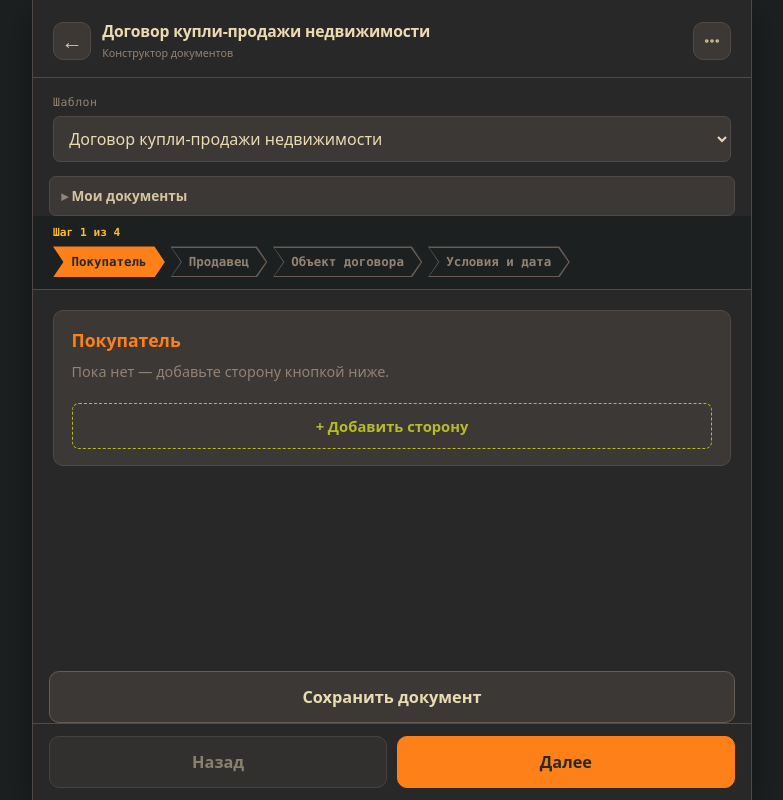
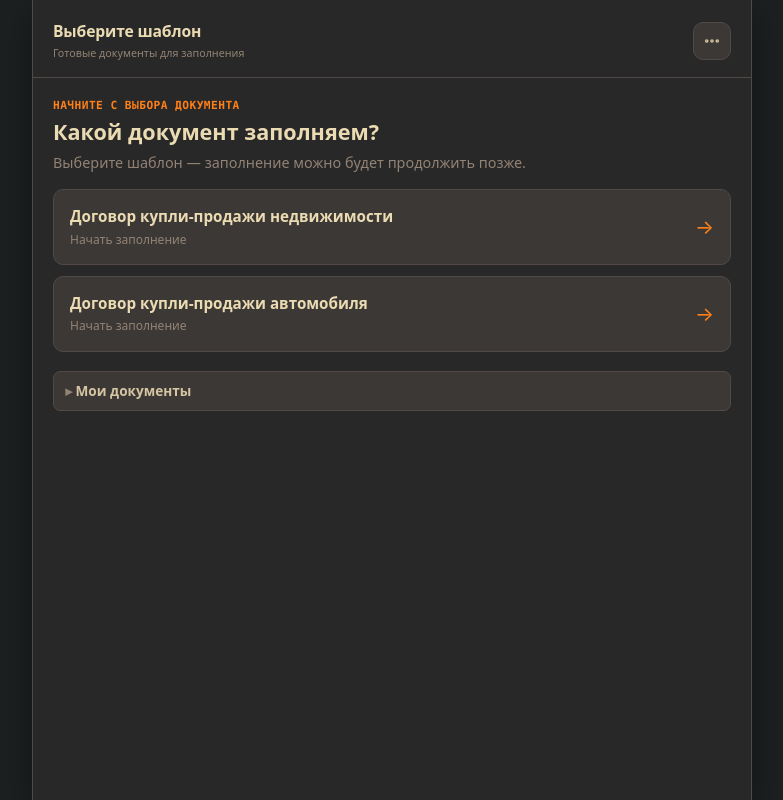
Before and after one commit to wilful/This-docs, a website built with Vite: page index.html in a window 1280 px wide. Shown: the whole page, without its empty margins (248-1031 px from the left). Built offline with nearby package versions, Linux system fonts and the light colour scheme; what @myriaddreamin/typst.ts would draw is missing.

Commit message:
Добавить стартовый экран выбора шаблона

```diff
--- a/index.html
+++ b/index.html
@@ -8,10 +8,10 @@
   <body>
     <div class="wrap">
       <header>
-        <button id="home" type="button" class="home-btn" aria-label="К выбору шаблона" title="К выбору шаблона">←</button>
+        <button id="home" type="button" class="home-btn" aria-label="К выбору шаблона" title="К выбору шаблона" hidden>←</button>
         <div class="brand" id="brand">
-          <h1 id="brand-title">Документы</h1>
-          <p id="brand-subtitle">Конструктор договоров</p>
+          <h1 id="brand-title">Выберите шаблон</h1>
+          <p id="brand-subtitle">Готовые документы для заполнения</p>
         </div>
         <details class="tools-menu">
           <summary aria-label="Действия с данными" title="Действия с данными">
@@ -30,15 +30,27 @@
         </details>
       </header>
 
-      <div class="template-row">
-        <label for="template">Шаблон</label>
-        <select id="template" class="tpl"></select>
+      <p id="status" role="status" aria-live="polite" hidden></p>
+
+      <section id="start-screen" class="start-screen">
+        <div class="start-intro">
+          <p class="eyebrow">Начните с выбора документа</p>
+          <h2>Какой документ заполняем?</h2>
+          <p>Выберите шаблон — заполнение можно будет продолжить позже.</p>
         </div>
+        <div id="template-cards" class="template-cards" aria-label="Доступные шаблоны"></div>
 
         <details class="docs" id="docs">
           <summary>Мои документы</summary>
           <div class="docs-body" id="docs-body"></div>
         </details>
+      </section>
+
+      <section id="editor-screen" class="editor-screen" hidden>
+        <div class="template-row">
+          <label for="template">Шаблон</label>
+          <select id="template" class="tpl"></select>
+        </div>
 
         <div class="progress-row">
           <p id="progress" class="progress" aria-live="polite"></p>
@@ -46,8 +58,6 @@
         </div>
 
         <main id="step"></main>
-
-      <p id="status" role="status" aria-live="polite"></p>
 
         <div class="actions-secondary">
           <button id="save" type="button" class="btn btn-ghost">Сохранить документ</button>
@@ -57,6 +67,8 @@
           <button id="back" type="button" class="btn btn-ghost">Назад</button>
           <button id="next" type="button" class="btn btn-primary">Далее</button>
         </div>
+      </section>
+
     </div>
 
     <script type="module" src="/src/main.js"></script>
--- a/src/main.js
+++ b/src/main.js
@@ -16,6 +16,9 @@ const els = {
   progress: document.getElementById("progress"),
   brandTitle: document.getElementById("brand-title"),
   brandSubtitle: document.getElementById("brand-subtitle"),
+  startScreen: document.getElementById("start-screen"),
+  editorScreen: document.getElementById("editor-screen"),
+  templateCards: document.getElementById("template-cards"),
   step: document.getElementById("step"),
   status: document.getElementById("status"),
   back: document.getElementById("back"),
@@ -106,6 +109,7 @@ function loadDoc(id) {
   els.tpl.value = tpl.id;
   data = cloneData(doc.data);
   stepIndex = 0;
+  showEditor();
   renderStep();
   setStatus("Документ загружен из сохранённых.");
 }
@@ -158,6 +162,67 @@ function renderSavedDocs() {
   row.className = "saved";
   row.append(sel, loadBtn, delBtn);
   body.appendChild(row);
+}
+
+function renderTemplateCards() {
+  els.templateCards.innerHTML = "";
+  for (const tpl of templates) {
+    const draft = loadDraft(tpl);
+    const card = document.createElement("button");
+    card.type = "button";
+    card.className = "template-card";
+    card.setAttribute("aria-label", `${tpl.schema.name}${draft ? ", продолжить черновик" : ", начать заполнение"}`);
+
+    const copy = document.createElement("span");
+    copy.className = "template-card-copy";
+    const name = document.createElement("strong");
+    name.textContent = tpl.schema.name;
+    const hint = document.createElement("small");
+    hint.textContent = draft ? "Продолжить заполнение" : "Начать заполнение";
+    copy.append(name, hint);
+
+    const arrow = document.createElement("span");
+    arrow.className = "template-card-arrow";
+    arrow.setAttribute("aria-hidden", "true");
+    arrow.textContent = "→";
+    card.append(copy, arrow);
+    card.addEventListener("click", () => openTemplate(tpl));
+    els.templateCards.appendChild(card);
+  }
+}
+
+function showEditor() {
+  els.startScreen.hidden = true;
+  els.editorScreen.hidden = false;
+  els.home.hidden = false;
+}
+
+function showStartScreen() {
+  els.editorScreen.hidden = true;
+  els.startScreen.hidden = false;
+  els.home.hidden = true;
+  els.brandTitle.textContent = "Выберите шаблон";
+  els.brandSubtitle.textContent = "Готовые документы для заполнения";
+  els.toolsMenu.open = false;
+  els.status.hidden = !els.status.textContent;
+  renderTemplateCards();
+}
+
+function openTemplate(tpl) {
+  if (!els.editorScreen.hidden) {
+    writeStep(getGroups(current)[stepIndex]);
+    saveDraft();
+  }
+  current = tpl;
+  els.tpl.value = tpl.id;
+  const draft = loadDraft(tpl);
+  data = draft ? cloneData(draft.data) : emptyData(tpl);
+  stepIndex = draft ? Math.min(draft.stepIndex || 0, getGroups(tpl).length - 1) : 0;
+  showEditor();
+  els.status.hidden = false;
+  setStatus("");
+  renderStep();
+  setStatus(draft ? "Черновик восстановлен." : "Заполните поля документа.");
 }
 
 function showSourceDump(source) {
@@ -620,26 +685,20 @@ els.back.addEventListener("click", () => {
 });
 
 els.home.addEventListener("click", () => {
-  selectTemplateStart();
+  writeStep(getGroups(current)[stepIndex]);
+  saveDraft();
+  setStatus("");
+  showStartScreen();
 });
-
-function selectTemplateStart() {
-  stepIndex = 0;
-  els.tpl.focus();
-  els.tpl.scrollIntoView({ behavior: "smooth", block: "start" });
-  setStatus("Выберите шаблон документа.");
-}
 
 els.restart.addEventListener("click", () => {
   els.toolsMenu.open = false;
   if (!window.confirm("Очистить черновики и начать заново? Сохранённые документы останутся.")) return;
   for (const tpl of templates) localStorage.removeItem(draftKey(tpl.id));
-  current = templates[0];
   data = emptyData(current);
   stepIndex = 0;
-  els.tpl.value = current.id;
-  renderStep();
-  selectTemplateStart();
+  showStartScreen();
+  setStatus("Черновики очищены. Выберите шаблон, чтобы начать заново.");
 });
 
 els.clearData.addEventListener("click", () => {
@@ -653,10 +712,8 @@ els.clearData.addEventListener("click", () => {
   current = templates[0];
   data = emptyData(current);
   stepIndex = 0;
-  els.tpl.value = current.id;
-  renderStep();
   renderSavedDocs();
-  selectTemplateStart();
+  showStartScreen();
   setStatus("Все сохранённые данные удалены. Шаблоны доступны.");
 });
 
@@ -904,6 +961,7 @@ async function exportPdf() {
 
 function setStatus(msg, isError = false) {
   els.status.textContent = msg || "";
+  els.status.hidden = !msg;
   els.status.classList.toggle("error", !!isError);
 }
 
@@ -918,28 +976,13 @@ function initPicker() {
   }
   els.tpl.value = current.id;
   els.tpl.addEventListener("change", () => {
-    saveDraft();
     const tpl = templates.find((t) => t.id === els.tpl.value) || templates[0];
-    const d = loadDraft(tpl);
-    current = tpl;
-    if (d) {
-      data = d.data;
-      stepIndex = d.stepIndex || 0;
-    } else {
-      data = emptyData(tpl);
-      stepIndex = 0;
-    }
-    renderStep();
+    openTemplate(tpl);
   });
   renderSavedDocs();
+  renderTemplateCards();
 }
 
 initPicker();
-const startDraft = loadDraft(current);
-if (startDraft) {
-  data = startDraft.data;
-  stepIndex = startDraft.stepIndex || 0;
-} else {
-  data = emptyData(current);
-}
-renderStep();
+data = emptyData(current);
+showStartScreen();
--- a/src/style.css
+++ b/src/style.css
@@ -36,6 +36,10 @@
 
 * {
   box-sizing: border-box;
+}
+
+[hidden] {
+  display: none !important;
 }
 
 html,
@@ -206,6 +210,108 @@ header {
 
 .template-row {
   padding: 1rem 1.25rem 0.45rem;
+}
+
+.start-screen {
+  flex: 1;
+  min-width: 0;
+  padding: 1rem 1.25rem 1.5rem;
+}
+
+.start-intro {
+  margin: 0.3rem 0 1rem;
+}
+
+.start-intro .eyebrow {
+  margin: 0 0 0.35rem;
+  color: var(--orange);
+  font: 600 0.7rem ui-monospace, "SF Mono", Menlo, Consolas, monospace;
+  letter-spacing: 0.04em;
+  text-transform: uppercase;
+}
+
+.start-intro h2 {
+  margin: 0;
+  color: var(--fg);
+  font-size: 1.35rem;
+  line-height: 1.25;
+}
+
+.start-intro > p:last-child {
+  margin: 0.45rem 0 0;
+  color: var(--gray);
+  font-size: 0.9rem;
+}
+
+.template-cards {
+  display: grid;
+  gap: 0.65rem;
+}
+
+.template-card {
+  display: flex;
+  align-items: center;
+  justify-content: space-between;
+  gap: 0.8rem;
+  width: 100%;
+  min-height: 76px;
+  padding: 0.9rem 1rem;
+  border: 1px solid var(--bg2);
+  border-radius: var(--radius);
+  background: var(--bg1);
+  color: var(--fg);
+  text-align: left;
+  font: inherit;
+  cursor: pointer;
+  transition: border-color 0.12s ease, background 0.12s ease, transform 0.12s ease;
+}
+
+.template-card:hover,
+.template-card:focus-visible {
+  border-color: var(--orange);
+  background: #423b38;
+}
+
+.template-card:active {
+  transform: scale(0.99);
+}
+
+.template-card:focus-visible {
+  outline: 2px solid var(--yellow);
+  outline-offset: 2px;
+}
+
+.template-card-copy {
+  display: grid;
+  gap: 0.25rem;
+  min-width: 0;
+}
+
+.template-card-copy strong {
+  font-size: 0.95rem;
+  line-height: 1.35;
+}
+
+.template-card-copy small {
+  color: var(--gray);
+  font-size: 0.75rem;
+}
+
+.template-card-arrow {
+  flex: 0 0 auto;
+  color: var(--orange);
+  font-size: 1.25rem;
+}
+
+.start-screen .docs {
+  margin: 1.2rem 0 0;
+}
+
+.editor-screen {
+  display: flex;
+  flex: 1;
+  flex-direction: column;
+  min-width: 0;
 }
 
 .template-row label {
```
Lines whose indentation alone changed are shown as unchanged.
